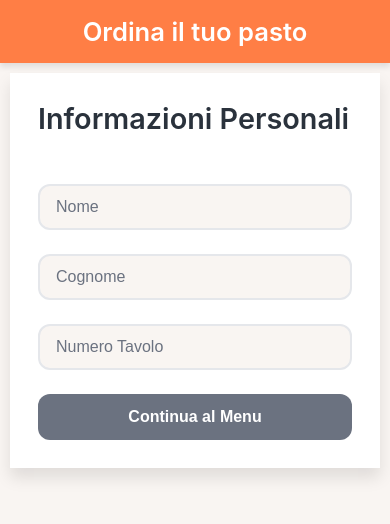
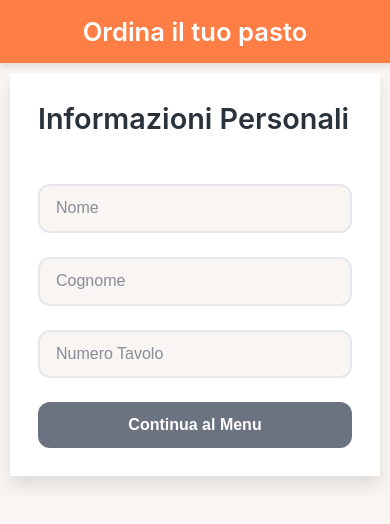
Before and after one commit to matteoperchinunno23/modulo-ordinazioni, a React (Create React App) app: page / in a window 390 px wide. Shown: the top 524 px of the page. Built offline with nearby package versions, Linux system fonts and the light colour scheme.

Commit message:
cambio stile e telefono

```diff
--- a/src/components/OrderForm.css
+++ b/src/components/OrderForm.css
@@ -60,6 +60,10 @@ input {
   font-size: 16px;
   transition: all 0.3s ease;
   background-color: var(--background-light);
+  -webkit-appearance: none;
+  -moz-appearance: none;
+  appearance: none;
+  -webkit-tap-highlight-color: transparent;
 }
 
 input:focus {
@@ -70,6 +74,17 @@ input:focus {
 
 input::placeholder {
   color: var(--text-light);
+}
+
+/* Rimuove lo spinner dai campi numerici */
+input[type="number"]::-webkit-inner-spin-button,
+input[type="number"]::-webkit-outer-spin-button {
+  -webkit-appearance: none;
+  margin: 0;
+}
+
+input[type="number"] {
+  -moz-appearance: textfield;
 }
 
 /* Menu Section */
@@ -154,6 +169,7 @@ input::placeholder {
   align-items: center;
   justify-content: center;
   transition: all 0.2s ease;
+  -webkit-tap-highlight-color: transparent;
 }
 
 .quantity-button:hover:not(:disabled) {
@@ -259,6 +275,7 @@ input::placeholder {
   font-weight: 600;
   cursor: pointer;
   transition: all 0.3s ease;
+  -webkit-tap-highlight-color: transparent;
 }
 
 .button-primary {
@@ -296,7 +313,7 @@ h2 {
   margin-bottom: 24px;
 }
 
-/* Responsive Design */
+/* Mobile Optimizations */
 @media (max-width: 768px) {
   .order-form {
     margin: 10px;
@@ -326,6 +343,11 @@ h2 {
   .button-secondary {
     width: 100%;
   }
+
+  input {
+    font-size: 16px !important;
+    line-height: 1.3;
+  }
 }
 
 @media (max-width: 480px) {
@@ -351,4 +373,30 @@ h2 {
     font-size: 1.2rem;
     padding: 16px;
   }
+
+  input::placeholder {
+    opacity: 0.8;
+  }
+
+  .menu-item {
+    padding: 12px;
+  }
+
+  .quantity-button {
+    width: 44px;
+    height: 44px;
+  }
 }
+
+/* Touch Device Optimizations */
+@media (hover: none) {
+  .menu-item:hover {
+    transform: none;
+    box-shadow: none;
+  }
+
+  .button-primary:hover:not(:disabled) {
+    transform: none;
+    box-shadow: none;
+  }
+}
--- a/src/components/OrderForm.jsx
+++ b/src/components/OrderForm.jsx
@@ -109,6 +109,8 @@ const OrderForm = () => {
     }
   };
 
+  // Nel componente PersonalInfoStep, modifica gli input così:
+
 const PersonalInfoStep = () => (
   <div className="form-step personal-info">
     <h2>Informazioni Personali</h2>
@@ -119,6 +121,11 @@ const OrderForm = () => {
         value={formData.name}
         onChange={(e) => setFormData(prev => ({ ...prev, name: e.target.value }))}
         required
+        autoComplete="off"
+        autoCorrect="off"
+        spellCheck="false"
+        // Previene lo zoom automatico su iOS
+        style={{ fontSize: '16px' }}
       />
     </div>
     <div className="input-group">
@@ -128,15 +135,22 @@ const OrderForm = () => {
         value={formData.surname}
         onChange={(e) => setFormData(prev => ({ ...prev, surname: e.target.value }))}
         required
+        autoComplete="off"
+        autoCorrect="off"
+        spellCheck="false"
+        style={{ fontSize: '16px' }}
       />
     </div>
     <div className="input-group">
       <input
         type="number"
+        inputMode="numeric"
+        pattern="[0-9]*"
         placeholder="Numero Tavolo"
         value={formData.tableNumber}
         onChange={(e) => setFormData(prev => ({ ...prev, tableNumber: e.target.value }))}
         required
+        style={{ fontSize: '16px' }}
       />
     </div>
     <button
```
Lines whose indentation alone changed are shown as unchanged.
